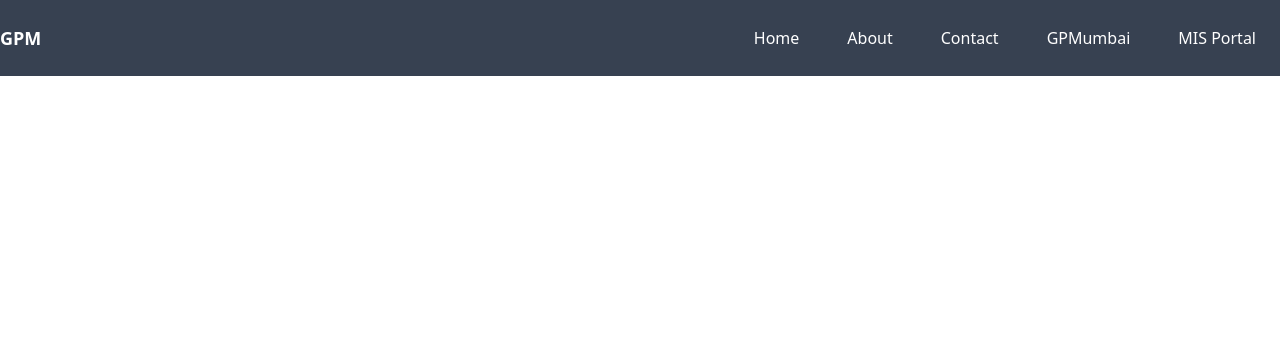
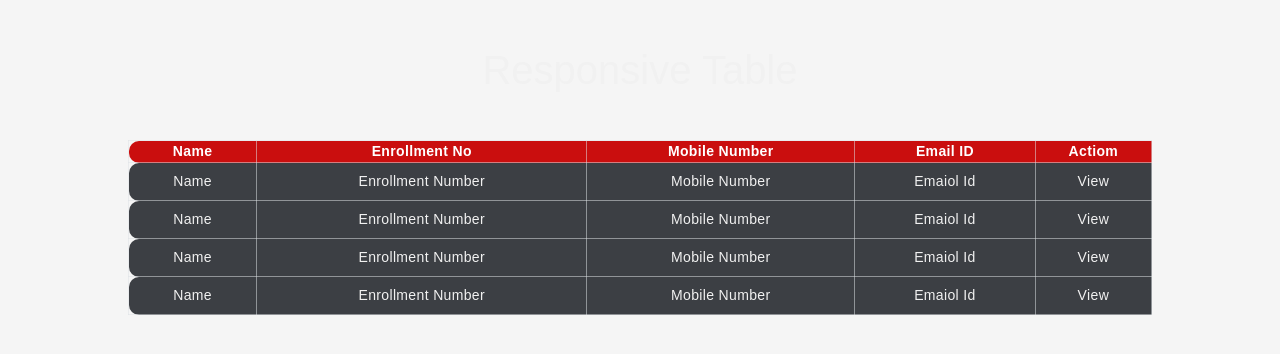
Before and after one commit to BharambeHimanshu/Demo, a React (Vite) app: page / in a window 1280 px wide. Shown: the top 354 px of the page. Built offline with nearby package versions, Linux system fonts and the light colour scheme.

Commit message:
added table(error)

```diff
--- a/src/App.jsx
+++ b/src/App.jsx
@@ -15,29 +15,13 @@ import StudentList from "./components/StudentsList"
 import ContactForm from "./components/ContactForm"
 import Navbar from "./components/Navbar"
 import Login from "./components/Login"
+import LandingPage from "./components/LandingPage"
+import Form from "./components/Form"
+import Table from "./components/Table"
 export default function App(){
   return(
     <>
-    {/* <SubMenu />
-    <AddStudent/>
-    <DeleteStudent />
-    <ViewSudent />
-    <AddTeacher />
-    <DeleteTeacher />
-    <ViewTeacher />
-    <AllocateMentor />
-    <ViewAllocateMentor />
-    <StudentList />
-    <AllocatedStudent />
-    <FileUpload />
-    <ChangePassword /> */}
-    {/* <ChangeInfo /> */}
-    {/* <Form /> */}
-    {/* <ContactForm /> */}
-    {/* <StudentDashboard /> */}
-    <Navbar />
-    {/* <Sidebar /> */}
-    {/* <Login /> */}
+    <Table />
     </>
   )
 }
--- a/src/components/AddStudent.jsx
+++ b/src/components/AddStudent.jsx
@@ -7,9 +7,6 @@ export default function AddStudent(){
           className="min-h-screen py-40 "
               style={{ backgroundImage: "linear-gradient(#1d2630,#222536)" }}
         >
-          <button className="text-center justify-center bg-transparent hover:bg-gray-500 text-slate-50 font-semibold hover:text-white py-2 px-4 border border-gray-500 hover:border-transparent rounded bg-gray-800">
-              Back
-          </button>
           <div className="container mx-auto">
             <div className="flex flex-col lg:flex-row w-10/12 lg:w-8/12 bg-gray-50 rounded-xl mx-auto shadow-lg overflow-hidden">
               <div
--- /dev/null
+++ b/src/components/LandingPage.jsx
@@ -0,0 +1,26 @@
+import React from "react";
+
+export default function LandingPage() {
+    return(
+        <>
+        <div className="h-full">
+        <section className="dark:bg-gray-900 dark:text-gray-100">
+	<div className="container mx-auto flex flex-col items-center px-10 py-16 text-center md:py-32 md:px-20 lg:px-32 xl:max-w-4xl font-serif">
+		<h1 className="text-4xl font-bold leading-none sm:text-5xl">Government Polytechnic,
+		</h1>
+        <h1 className="text-4xl font-bold leading-none sm:text-5xl"> Mumbai
+		</h1>
+        <h2 className="dark:text-cyan-300 text-4xl font-bold leading-none sm:text-5xl">Inplant training Portal</h2>
+
+		<p className="px-8 mt-8 mb-12 text-lg">An online communication tool for inplant training</p>
+		<div className="flex flex-wrap justify-center">
+			<button className="px-8 py-3 m-2 text-lg font-semibold rounded dark:bg-cyan-300  dark:text-gray-900">Login</button>
+			<button className="px-8 py-3 m-2 text-lg border rounded dark:text-gray-50 dark:border-gray-700">Gpmumbai</button>
+		</div>
+	</div>
+</section>
+</div>
+
+        </>
+    )
+}
--- /dev/null
+++ b/src/components/Table.jsx
@@ -0,0 +1,52 @@
+import React from "react";
+
+export default function Table(){
+    return(
+        <>
+        <div className="table-container">
+            <h1 className="heading">Responsive Table</h1>
+            <table className="table">
+                <thead>
+                    <tr>
+                        <th>Name</th>
+                        <th>Enrollment No</th>
+                        <th>Mobile Number</th>
+                        <th>Email ID</th>
+                        <th>Actiom</th>
+                    </tr>
+                </thead>
+                <tbody>
+                    <tr>
+                        <td data-label="Name">Name</td>
+                        <td data-label="Enrollment No">Enrollment Number</td>
+                        <td data-label="Mobile Number">Mobile Number</td>
+                        <td data-label="Email ID">Emaiol Id</td>
+                        <td data-label="Action" className="btn">View</td>
+                    </tr>
+                    <tr>
+                        <td data-label="Name">Name</td>
+                        <td data-label="Enrollment No">Enrollment Number</td>
+                        <td data-label="Mobile Number">Mobile Number</td>
+                        <td data-label="Email ID">Emaiol Id</td>
+                        <td data-label="Action" className="btn">View</td>
+                    </tr>
+                    <tr>
+                        <td data-label="Name">Name</td>
+                        <td data-label="Enrollment No">Enrollment Number</td>
+                        <td data-label="Mobile Number">Mobile Number</td>
+                        <td data-label="Email ID">Emaiol Id</td>
+                        <td data-label="Action" className="btn">View</td>
+                    </tr>
+                    <tr>
+                        <td data-label="Name">Name</td>
+                        <td data-label="Enrollment No">Enrollment Number</td>
+                        <td data-label="Mobile Number">Mobile Number</td>
+                        <td data-label="Email ID">Emaiol Id</td>
+                        <td data-label="Action" className="btn">View</td>
+                    </tr>
+                </tbody>
+            </table>
+        </div>
+        </>
+    )
+}
--- a/src/index.css
+++ b/src/index.css
@@ -23,3 +23,92 @@ tr td:nth-child(1),
 tr th:nth-child(1) {
   border-radius: 0.625rem 0 0 0.625rem;
 }
+
+*{
+  margin: 0;
+  padding: 0;
+  box-sizing: border-box;
+}
+body{
+  font-family: 'Poppins', sans-serif;
+  background: #f5f5f5;
+}
+.table-container{
+  padding:0 10%;
+  margin: 40px auto 0;
+}
+.heading{
+  font-size:40px;
+  text-align:center;
+  color:#f1f1f1;
+  margin-bottom:40px;
+}
+.table{
+  width:100%;
+  border-collapse: collapse;
+}
+.table thead{
+  background: #ca0e0e;
+}
+.table thead tr th{
+  font-size: 14px;
+  font-weight:600;
+  letter-spacing: 0.35px;
+  color:#FFFFFF;
+  opacity: 1;
+  padding:12 px;
+  vertical-align: top;
+  border:1px solid #dee2e685;
+}
+.table tbody tr td{
+  font-size: 14px;
+  letter-spacing: 0.35px;
+  font-weight: normal;
+  color: #f1f1f1;
+  background-color: #3c3f44;
+  padding: 8px;
+  text-align: center;
+  border: 1px solid #dee2e685;
+}
+.table tbody tr td .btn{
+  width: 130px;
+  text-decoration: none;
+  line-height: 35px;
+  display: inline-block;
+  background-color: #FF1046;
+  font-weight: medium;
+  color: #FFFFFF;
+  text-align: center;
+  vertical-align: middle;
+  user-select: none;
+  border: 1px solid transparent;
+  font-size: 14px;
+  opacity: 1;
+}
+@media (max-width: 768px){
+  .table thead{
+    display: none;
+  }
+  .table .table tbody,.table tr,.table td{
+    display: block;
+    width: 100%;
+  }
+  .table tr{
+    margin-bottom: 15px;
+  }
+  .table tbody tr td{
+    text-align:right;
+    padding-left: 50%
+    position- relative;
+  }
+  .table tbody tr td:before{
+    content: attr(data-label);
+    position: absolute;
+    left: 0;
+    width: 50%;
+    padding-left: 15px;
+    font-size: 14px;
+    font-weight: bold;
+    text-align: left;
+  }
+}
```
Also changed, not shown: src/components/Form.jsx (+60 -85 lines), src/components/NavBar1.jsx (added, +9 -0 lines).
